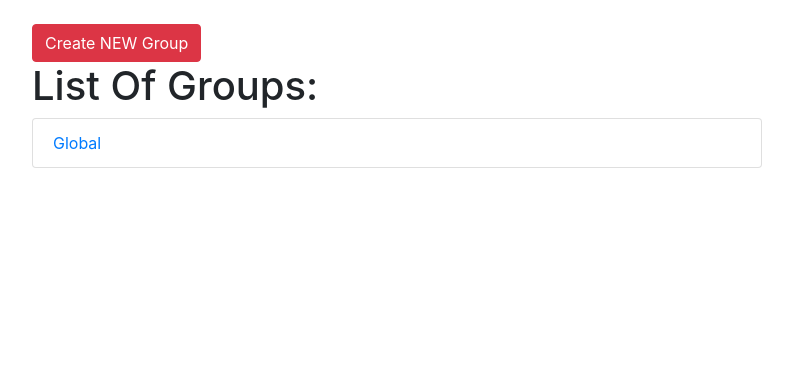
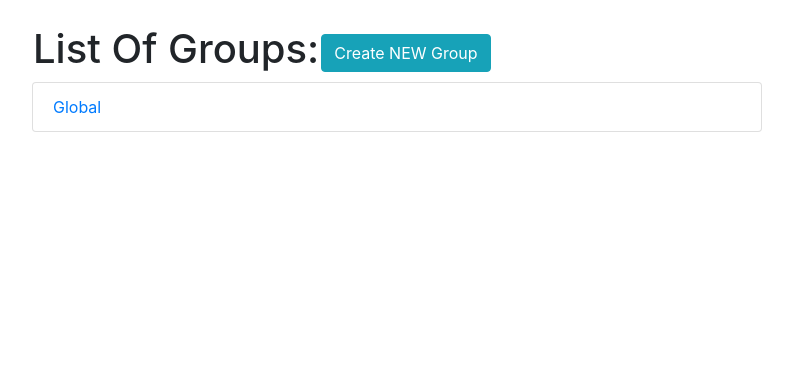
Before and after one commit to vickyjnv/vignanblogpost, a Django app: page /groups/ in a window 1280 px wide. Shown: the part 56-423 px from the top of the page, without its empty margins (53-846 px from the left). Run offline with Django 3.2, Linux system fonts and the light colour scheme; data comes from the database, SQL or seed files in the repository; some libraries are stand-ins or nearby versions.

Commit message:
Update groups.html

```diff
--- a/templates/groups/groups.html
+++ b/templates/groups/groups.html
@@ -1,13 +1,17 @@
-{% extends "post/header.html"%}
-{% block content %}
+{% extends "post/header.html"%} {% block content %}
 </br>
-
-<a type="button" href="{%url 'group-create'%}"  class="btn btn-danger" >Create NEW Group</a>
-
-	<h1> List Of Groups:</h1>
-	<ul class="list-group">
+<table>
+    <tr>
+        <td>
+            <h1> List Of Groups:</h1>
+        </td>
+        <td>
+            <a type="button" href="{%url 'group-create'%}" class="btn btn-info">Create NEW Group</a>
+        </td>
+    </tr>
+</table>
+<ul class="list-group">
     {% for g in group %}
-    	 <a href="{% url 'groups' %}{{ g.name }}" class="list-group-item">{{ g.name }}</a>
-    {% endfor %}
-    </ul>
+    <a href="{% url 'groups' %}{{ g.name }}" class="list-group-item">{{ g.name }}</a> {% endfor %}
+</ul>
 {% endblock content %}
```
